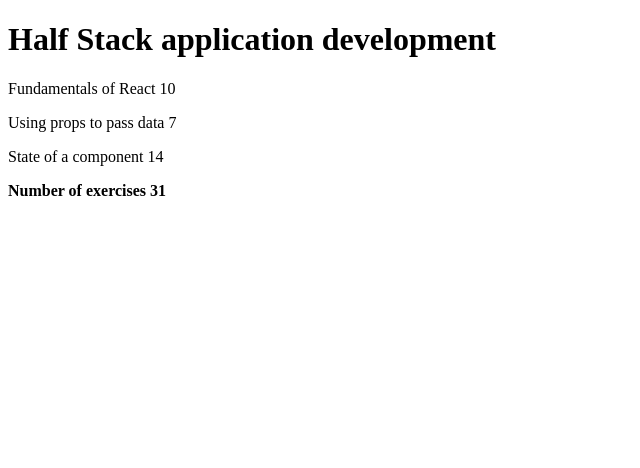
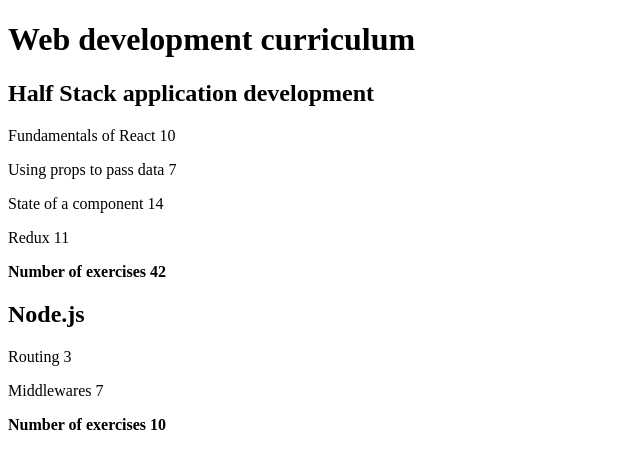
Before and after one commit to MattThePerson/FullStackOpen, a React (Vite) app in the folder part1/courseinfo/: page / in a window 1280 px wide. Shown: the top 468 px of the page, without its empty margins (0-640 px from the left). Built offline with nearby package versions, Linux system fonts and the light colour scheme.

Commit message:
[part 2.4] added support for multiple courses

```diff
--- a/part1/courseinfo/src/App.jsx
+++ b/part1/courseinfo/src/App.jsx
@@ -1,7 +1,7 @@
 
 function Header({ course }) {
     return (
-        <h1>{course.name}</h1>
+        <h2>{course.name}</h2>
     )
 }
 
@@ -33,7 +33,7 @@
     )
 }
 
-function Course({course}) {
+function Course({ course }) {
     console.log("rendering course");
     return (
         <div>
@@ -45,26 +45,58 @@
 }
 
 const App = () => {
-    const course = {
+    const courses = [
+        {
             name: 'Half Stack application development',
+            id: 1,
             parts: [
                 {
                     name: 'Fundamentals of React',
-                exercises: 10
+                    exercises: 10,
+                    id: 1
                 },
                 {
                     name: 'Using props to pass data',
-                exercises: 7
+                    exercises: 7,
+                    id: 2
                 },
                 {
                     name: 'State of a component',
-                exercises: 14
+                    exercises: 14,
+                    id: 3
+                },
+                {
+                    name: 'Redux',
+                    exercises: 11,
+                    id: 4
+                }
+            ]
+        },
+        {
+            name: 'Node.js',
+            id: 2,
+            parts: [
+                {
+                    name: 'Routing',
+                    exercises: 3,
+                    id: 1
+                },
+                {
+                    name: 'Middlewares',
+                    exercises: 7,
+                    id: 2
                 }
             ]
         }
+    ]
 
     return (
-        <Course course={course} />
+        <>
+            <h1>Web development curriculum</h1>
+            {courses.map(course =>
+                <Course key={course.id} course={course} />
+            )}
+        </>
     )
 }
 
```
Lines whose indentation alone changed are shown as unchanged.
